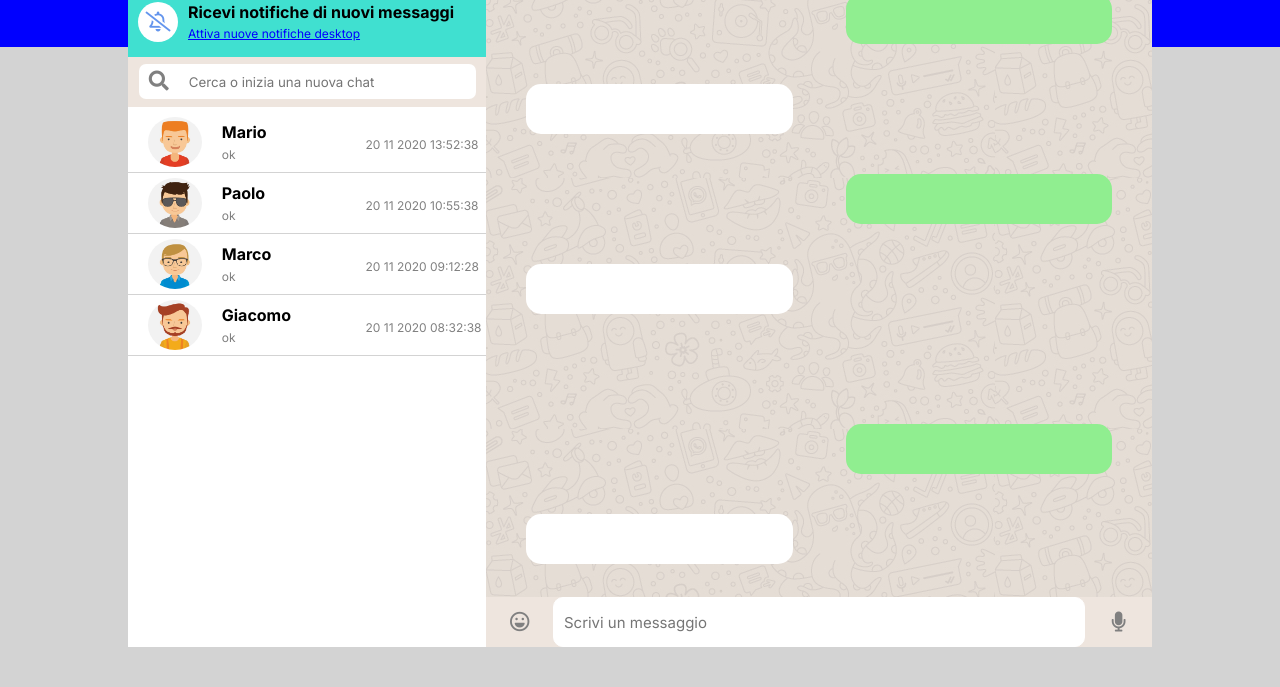
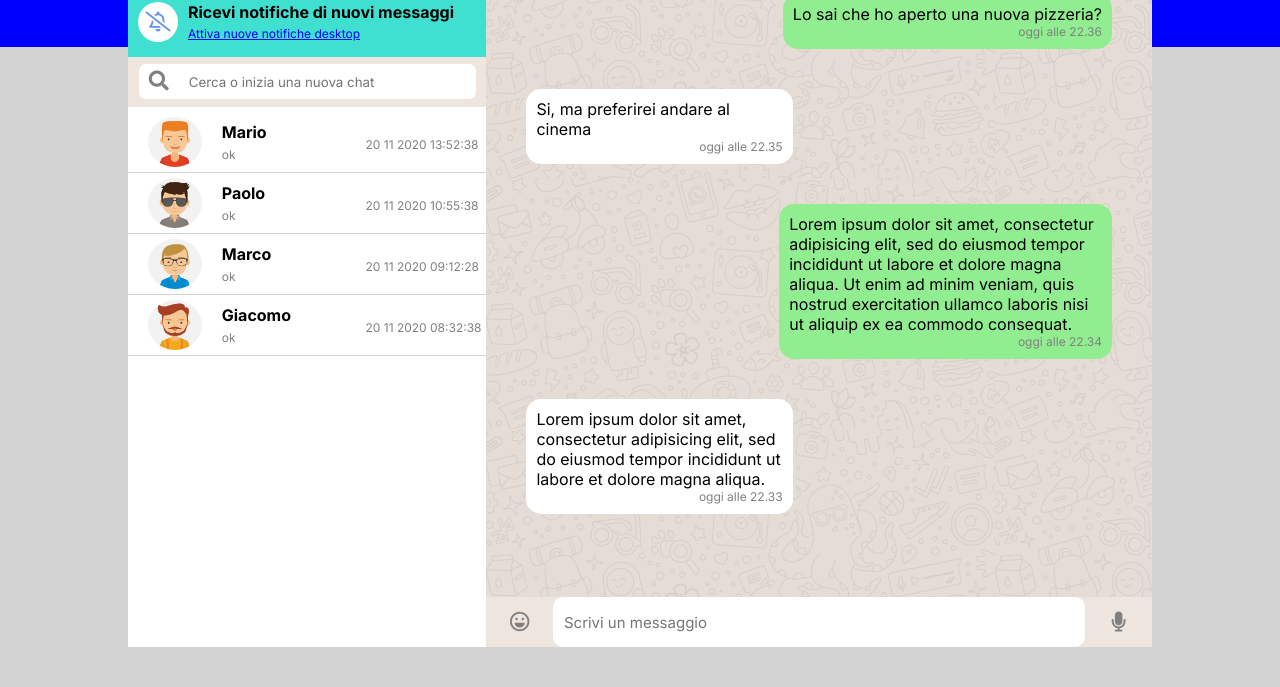
Before and after one commit to andreasansica/vue-boolzapp, a plain HTML site: page index.html in a window 1280 px wide. Shown: the part 113-800 px from the top of the page. Drawn offline with nearby package versions, Linux system fonts and the light colour scheme.

Commit message:
cambio chat al click ok

```diff
--- a/css/style.css
+++ b/css/style.css
@@ -255,34 +255,39 @@ header{
   color: black;
 }
 .messaggi_inviati{
-  width: 40%;
+  max-width: 50%;
+  min-width: 30%;
   min-height: 50px;
   border-radius: 15px;
-  display: block;
   float: right;
   clear: both;
-  text-align: center;
   background-color: lightgreen;
   margin-right:40px;
   padding: 10px;
   margin-bottom: 40px;
+  text-align: left;
 }
 .messaggi_ricevuti{
-  width: 40%;
+  max-width: 40%;
+  min-width: 30%;
   min-height: 50px;
   border-radius: 15px;
-  display: block;
   float: left;
   clear: both;
-  text-align: center;
   background-color: white;
   margin-left: 40px;
   padding: 10px;
   margin-bottom: 40px;
-
+  text-align: left;
 }
 .messaggi p{
   font-size: 15px;
+}
+.ora_invio{
+  color: grey;
+  font-size: 12px;
+  display: flex;
+  justify-content: flex-end;
 }
 
 /*   INPUT INVIO MESSAGGI */
--- a/index.html
+++ b/index.html
@@ -63,12 +63,12 @@
 
         <!--   INIZIO PARTE DESTRA WEB APP -->
         <div class="right">
-          <div class="chat_attiva" v-for="(element, i) in chat">
+          <div class="chat_attiva" v-for="(element, i) in chat[active]">
             <div class="info_contatto">
-              <img :src="element.immagine" alt="">
+              <img :src="chat[active].immagine" alt="">
               <div>
-                <h1>{{element.nome}}</h1>
-                <p>Ultimo accesso oggi alle {{element.ultimo_accesso}}</p>
+                <h1>{{chat[active].nome}}</h1>
+                <p>Ultimo accesso oggi alle {{chat[active].ultimo_accesso}}</p>
               </div>
             </div>
             <div class="impostazioni_contatto">
@@ -79,19 +79,14 @@
           </div>
 
           <!--   MESSAGGI CHAT ATTIVA -->
-          <div class="messaggi" v-for="(element, i) in chat">
-            <div class="messaggi_inviati">
-              {{element.text_send}}
+          <div class="messaggi" >
+            <div v-for="(element, i) in chat[active].messaggi" :class="(element.type === 'send')?'messaggi_inviati' : 'messaggi_ricevuti' ">
+              {{element.text}}
+            <div class="ora_invio">
+              {{element.time}}
             </div>
-            <div class="messaggi_ricevuti">
-              <p></p>
-            </div>
-            <div class="messaggi_inviati">
-              <p></p>
-            </div>
-            <div class="messaggi_ricevuti">
-              <p> </p>
-            </div>
+          </div>
+
           </div>
 
           <!--   INPUT INVIO MESSAGGIO -->
--- a/js/script.js
+++ b/js/script.js
@@ -18,16 +18,27 @@ var app = new Vue({
         ultimo_accesso:"20 11 2020 13:52:38",
         messaggi: [
           {
-            text_send: "Lo sai che ho aperto una nuova pizzeria?"
+            type: 'send',
+            text: "Lo sai che ho aperto una nuova pizzeria?",
+            time: 'oggi alle 22.36'
           },
           {
-            text_rec : "Si, ma preferirei andare al cinema"
+            type: 'rec',
+            text : "Si, ma preferirei andare al cinema",
+            time: 'oggi alle 22.35'
+
           },
           {
-            text_send : "Lorem ipsum dolor sit amet, consectetur adipisicing elit, sed do eiusmod tempor incididunt ut labore et dolore magna aliqua. Ut enim ad minim veniam, quis nostrud exercitation ullamco laboris nisi ut aliquip ex ea commodo consequat."
+            type: 'send',
+            text : "Lorem ipsum dolor sit amet, consectetur adipisicing elit, sed do eiusmod tempor incididunt ut labore et dolore magna aliqua. Ut enim ad minim veniam, quis nostrud exercitation ullamco laboris nisi ut aliquip ex ea commodo consequat.",
+            time: 'oggi alle 22.34'
+
           },
           {
-            text_rec : "Lorem ipsum dolor sit amet, consectetur adipisicing elit, sed do eiusmod tempor incididunt ut labore et dolore magna aliqua."
+            type: 'rec',
+            text : "Lorem ipsum dolor sit amet, consectetur adipisicing elit, sed do eiusmod tempor incididunt ut labore et dolore magna aliqua.",
+            time: 'oggi alle 22.33'
+
           }
         ]
       },
@@ -40,13 +51,19 @@ var app = new Vue({
         ultimo_accesso:"20 11 2020 10:55:38",
         messaggi: [
           {
-            text_send: "Ciao come stai?"
+            type: 'send',
+            text: "Ciao come stai?",
+            time: 'oggi alle 22.34'
           },
           {
-            text_rec : "Bene te?"
+            type: 'rec',
+            text : "Bene te?",
+            time: 'oggi alle 22.34'
           },
           {
-            text_send : "Bene"
+            type: 'send',
+            text : "Bene",
+            time: 'oggi alle 22.34'
           }
         ]
       },
@@ -59,10 +76,14 @@ var app = new Vue({
         ultimo_accesso:"20 11 2020 09:12:28",
         messaggi: [
           {
-            text_send: "Hei"
+            type: 'send',
+            text: "Hei",
+            time: 'oggi alle 22.34'
           },
           {
-            text_rec : "Hei"
+            type: 'rec',
+            text : "Hei",
+            time: 'oggi alle 22.34'
           },
         ]
       },
@@ -76,10 +97,14 @@ var app = new Vue({
         ultimo_accesso:"20 11 2020 08:32:38",
         messaggi: [
           {
-            text_rec: "Ciao"
+            type: 'rec',
+            text: "Ciao",
+            time: 'oggi alle 22.34'
           },
           {
-            text_send : "Ciao"
+            type: 'send',
+            text : "Ciao",
+            time: 'oggi alle 22.34'
           }
         ]
       }
```
